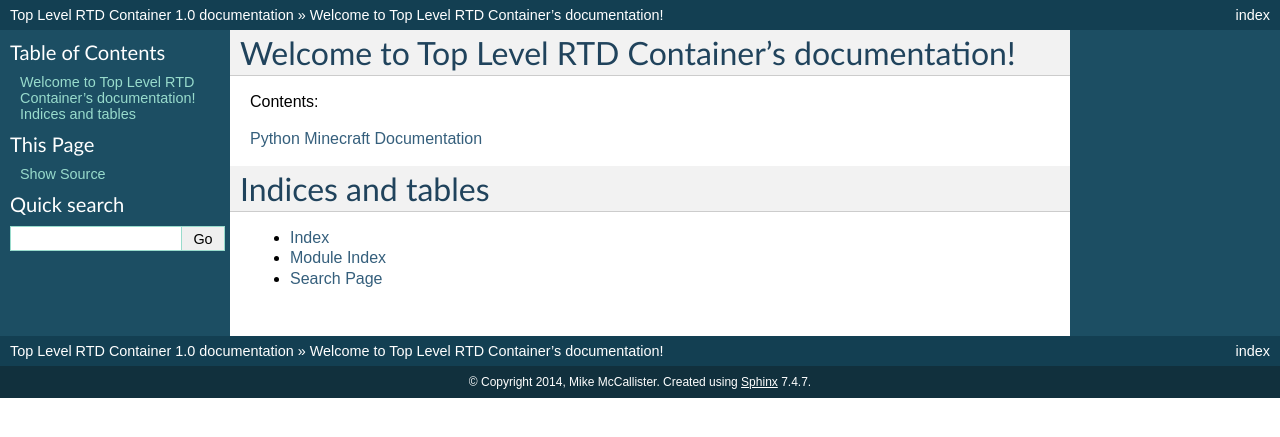
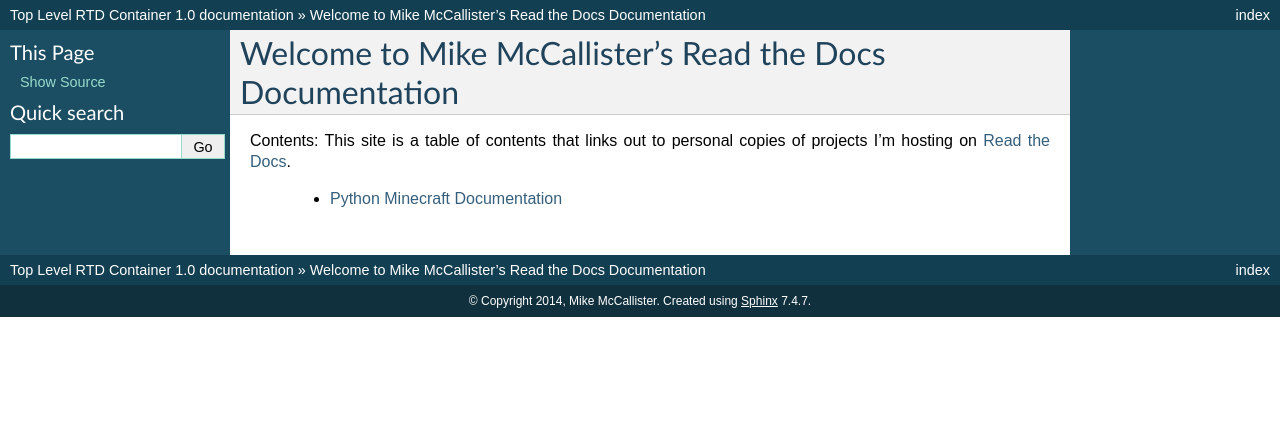
Before and after one commit to mikemccllstr/mikemccllstr-rtd, a Sphinx documentation site: the page built from docs/source/index.rst, in a window 1280 px wide. Shown: the top 437 px of the page. Built offline with Sphinx 7.4.7, drawn with Linux system fonts in a browser that asks for light colours.

Commit message:
Cleaned up the contents a bit.

```diff
--- a/docs/source/index.rst
+++ b/docs/source/index.rst
@@ -1,25 +1,10 @@
-.. Top Level RTD Container documentation master file, created by
-   sphinx-quickstart on Fri Oct 24 13:16:51 2014.
-   You can adapt this file completely to your liking, but it should at least
-   contain the root `toctree` directive.
-
-Welcome to Top Level RTD Container's documentation!
-===================================================
+Welcome to Mike McCallister's Read the Docs Documentation
+=========================================================
 
 Contents:
+This site is a table of contents that links out to personal copies of projects I'm hosting on `Read the Docs`_.
 
-`Python Minecraft Documentation`_
+ * `Python Minecraft Documentation`_
 
+.. _`Read the Docs`: https://readthedocs.org
 .. _`Python Minecraft Documentation`: http://mikemccllstr.readthedocs.org/projects/mikemccllstr-python-minecraft
-
-.. toctree::
-   :maxdepth: 2
-
-
-
-Indices and tables
-==================
-
-* :ref:`genindex`
-* :ref:`modindex`
-* :ref:`search`
```
